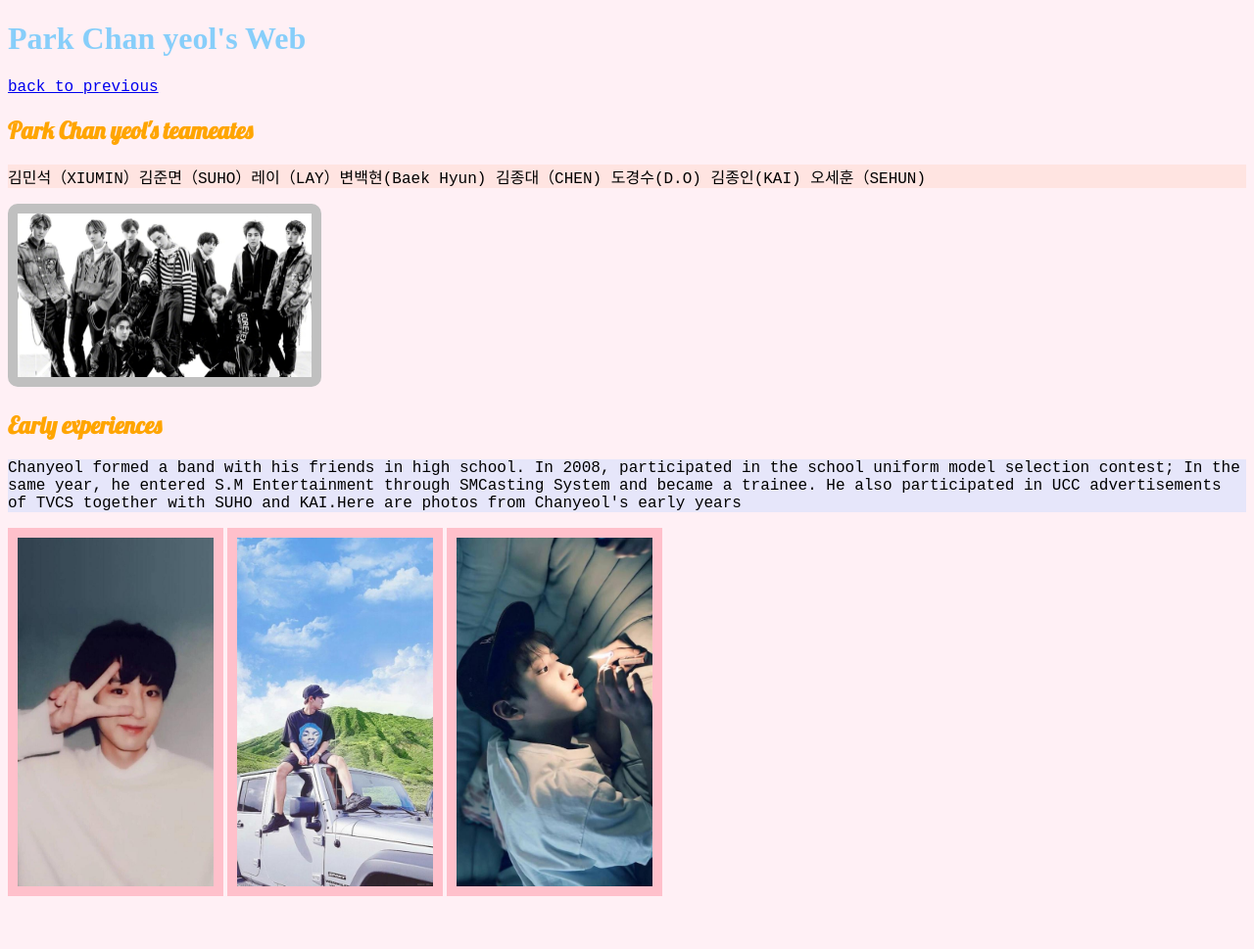
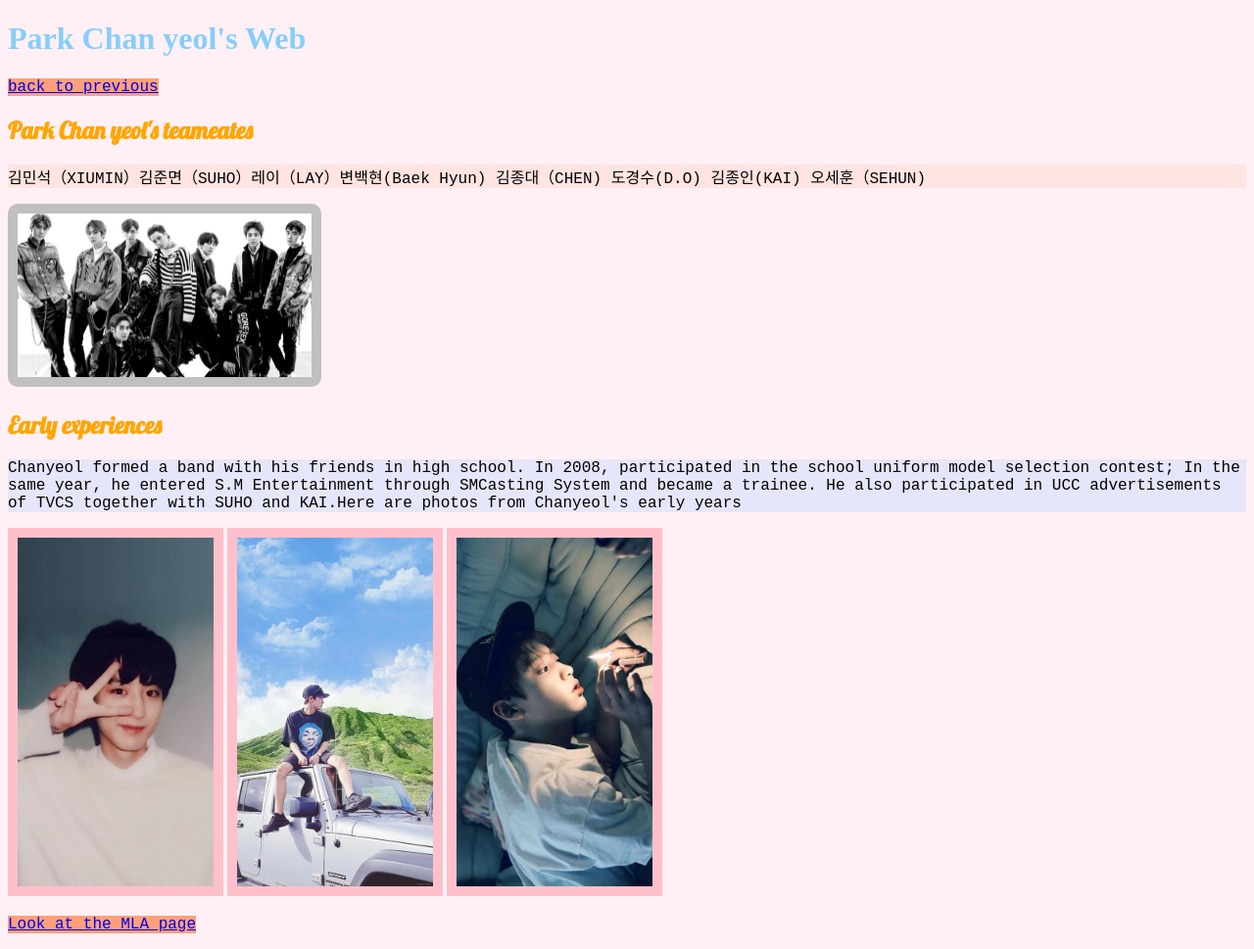
Before and after one commit to Rita11366/IT-WORKS, a plain HTML site: page Untitled4.html in a window 1280 px wide. Shown: the whole page at 98% size. Before the commit the page ends 927 px from the top, so only its background shows below. Drawn offline with Linux system fonts and the light colour scheme.

Commit message:
Update Untitled4.html

```diff
--- a/Untitled4.html
+++ b/Untitled4.html
@@ -11,10 +11,10 @@
         <style>
              .Lavender-background {background-color:Lavender;}
              .MistyRose-background {background-color: MistyRose;}
+             .LightSalmon-background {background-color: LightSalmon;}
              .smaller-image {width: 200px;}
              .bigger-image {width: 300px;}
-             .blue-text {color: LightSkyBlue;}
-              p {font-size: 16px;
+             .blue-text {color: LightSkyBlue;}                                                                                                                                                                   p {font-size: 16px;
                  font-family: monospace;}
         </style>
         <style>
@@ -47,7 +47,7 @@
                          font-family: monospace;}
             </style>
 <h1 class="blue-text">Park Chan yeol's Web</h1>
-         <p><a href="Untitled3.html"> back to previous</a></p>
+         <p><a class="LightSalmon-background" href="Untitled3.html"> back to previous</a></p>
 <h2 class="orange-text">Park Chan yeol's teameates</h2>
         <article>
             <header>
@@ -63,8 +63,11 @@
             </header>
              <section>
                 <p class="Lavender-background">Chanyeol formed a band with his friends in high school. In 2008, participated in the school uniform model selection contest; In the same year, he entered S.M Entertainment through SMCasting System and became a trainee. He also participated in UCC advertisements of TVCS together with SUHO and KAI.Here are photos from Chanyeol's early years</p>
-                  <img class="smaller-image thick-pink-border" src="src=http---b-ssl.duitang.com-uploads-item-201603-30-20160330192400_acWjf.thumb.700_0.jpeg&refer=http---b-ssl.duitang.com&app=2002&size=f9999,10000&q=a80&n=0&g=0n&fmt=jpeg.jpeg">
-                 <img class="smaller-image thick-pink-border"src="u=3788435983,3224004962&fm=26&gp=0.jpg">
-                 <img class="smaller-image thick-pink-border"src="Unknown-1.jpeg">
+                <img class="smaller-image thick-pink-border" src="src=http---b-ssl.duitang.com-uploads-item-201603-30-20160330192400_acWjf.thumb.700_0.jpeg&refer=http---b-ssl.duitang.com&app=2002&size=f9999,10000&q=a80&n=0&g=0n&fmt=jpeg.jpeg">
+                <img class="smaller-image thick-pink-border"src="u=3788435983,3224004962&fm=26&gp=0.jpg">
+                <img class="smaller-image thick-pink-border"src="Unknown-1.jpeg">
+                <P>
+                  <a class="LightSalmon-background" href="Untitled%20MLA.html"> Look at the MLA page</a>
+                </P>
             </section>
         </article>
```
